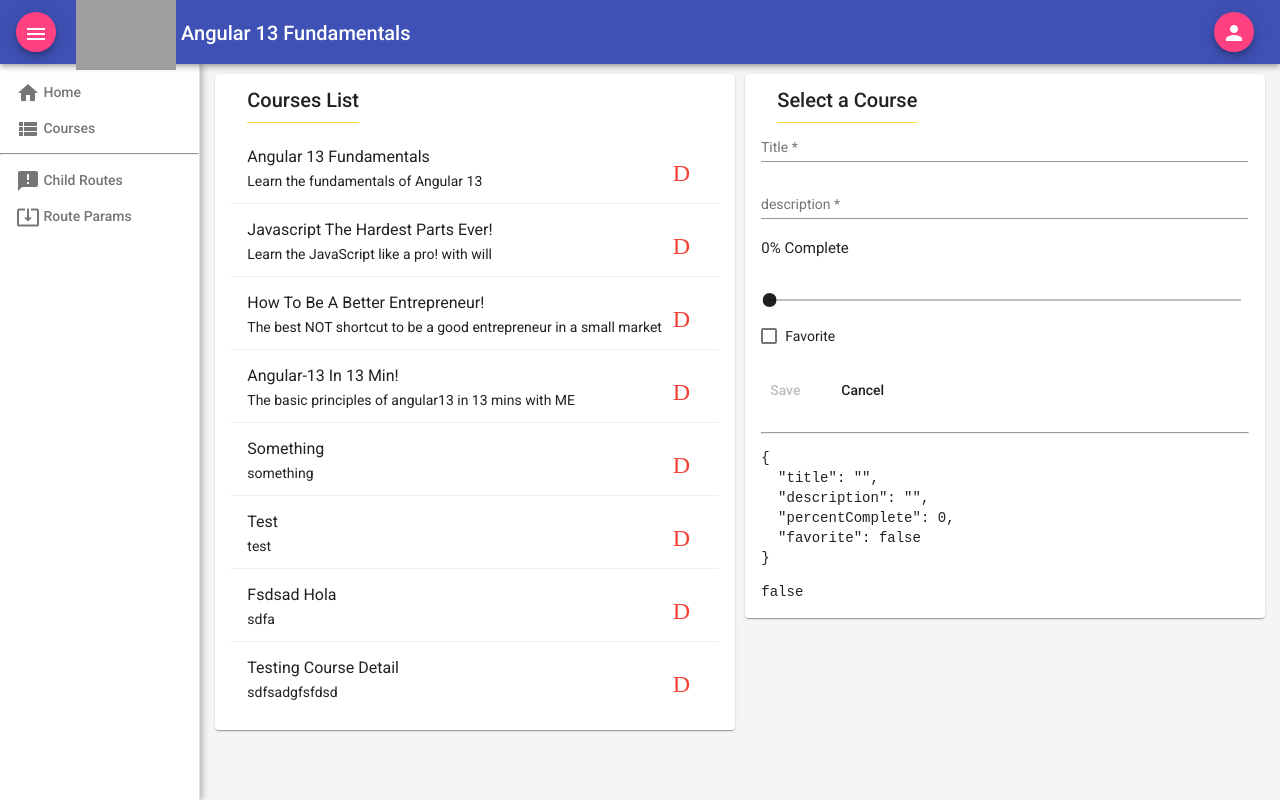
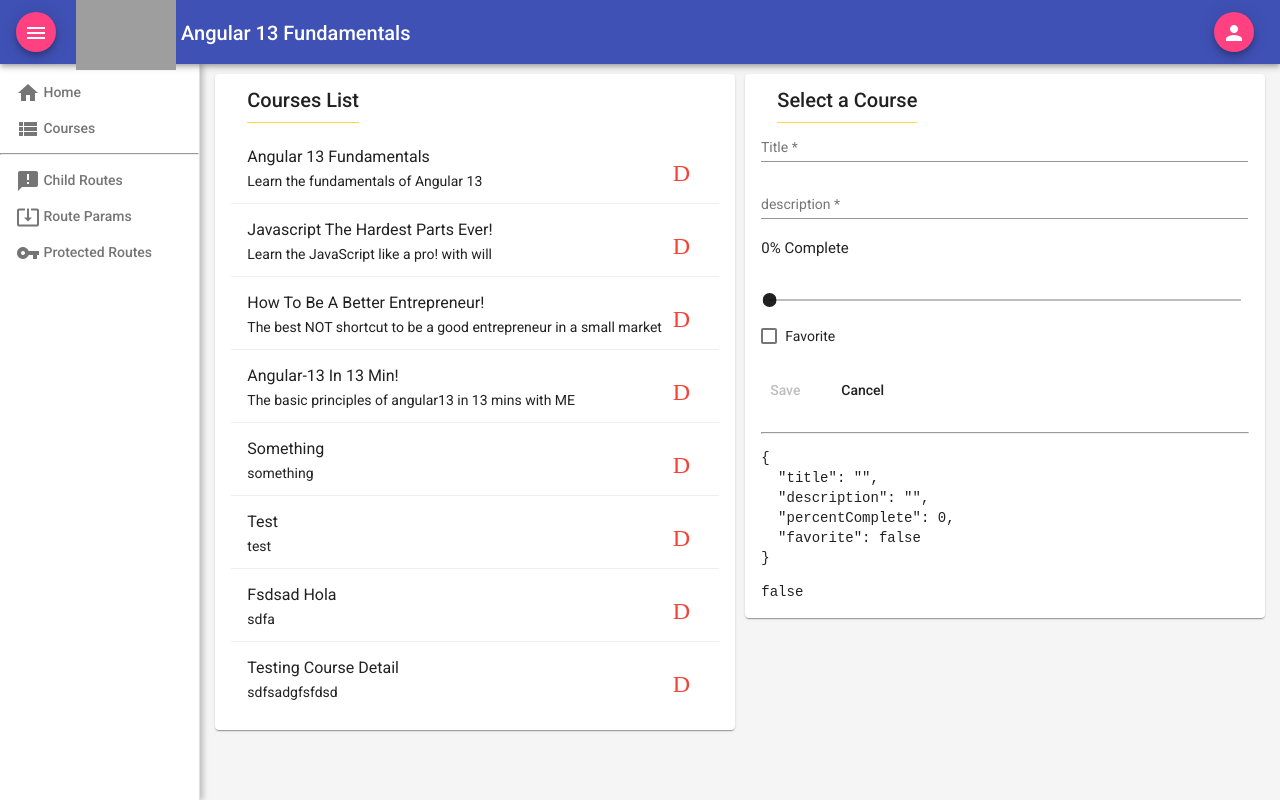
Before and after one commit to NAB-khaoula/angular101, an Angular app: page /courses in a window 1280 px wide. Built offline with nearby package versions, Linux system fonts and the light colour scheme; data requests are answered from the project's data file; grey boxes are pictures that could not be loaded.

Commit message:
adding protected route

```diff
--- a/src/app/app-routing.module.ts
+++ b/src/app/app-routing.module.ts
@@ -27,6 +27,7 @@
       },
       { path: 'routeParams', component: RouteParamsComponent },
       { path: 'routeParams/:id', component: RouteParamsComponent },
+      {path: 'protectedRoute', component: ProtectedRouteComponent},
     ],
   },
   { path: '**', redirectTo: '/home' },
--- a/src/app/app.component.html
+++ b/src/app/app.component.html
@@ -26,6 +26,7 @@
       <hr>
       <a [routerLink]="childRoute.path" routerLinkActive="active" mat-button  class="nav-link"><mat-icon>{{childRoute.icon}}</mat-icon> {{childRoute.title}}</a>
       <a [routerLink]="routeParams.path" routerLinkActive="active" mat-button  class="nav-link"><mat-icon>{{routeParams.icon}}</mat-icon> {{routeParams.title}}</a>
+      <a [routerLink]="protectedRoute.path" routerLinkActive="active" mat-button  class="nav-link"><mat-icon>{{protectedRoute.icon}}</mat-icon> {{protectedRoute.title}}</a>
     </nav>
   </mat-sidenav>
 
--- a/src/app/app.component.ts
+++ b/src/app/app.component.ts
@@ -21,5 +21,10 @@
     icon: 'system_update_alt',
     title: 'Route Params',
   };
+  protectedRoute = {
+    path: 'example/protectedRoute',
+    icon: 'vpn_key',
+    title : 'Protected Routes'
+  }
   constructor() {}
 }
```
